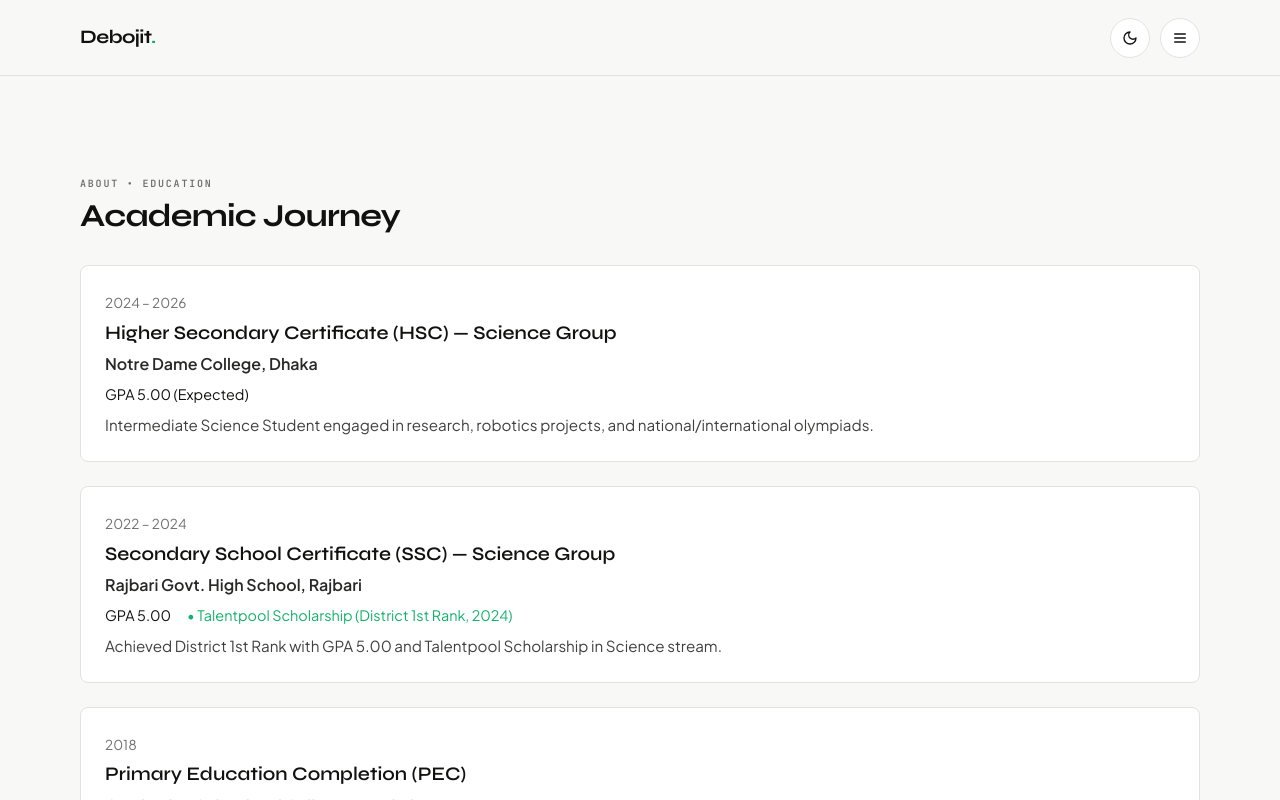
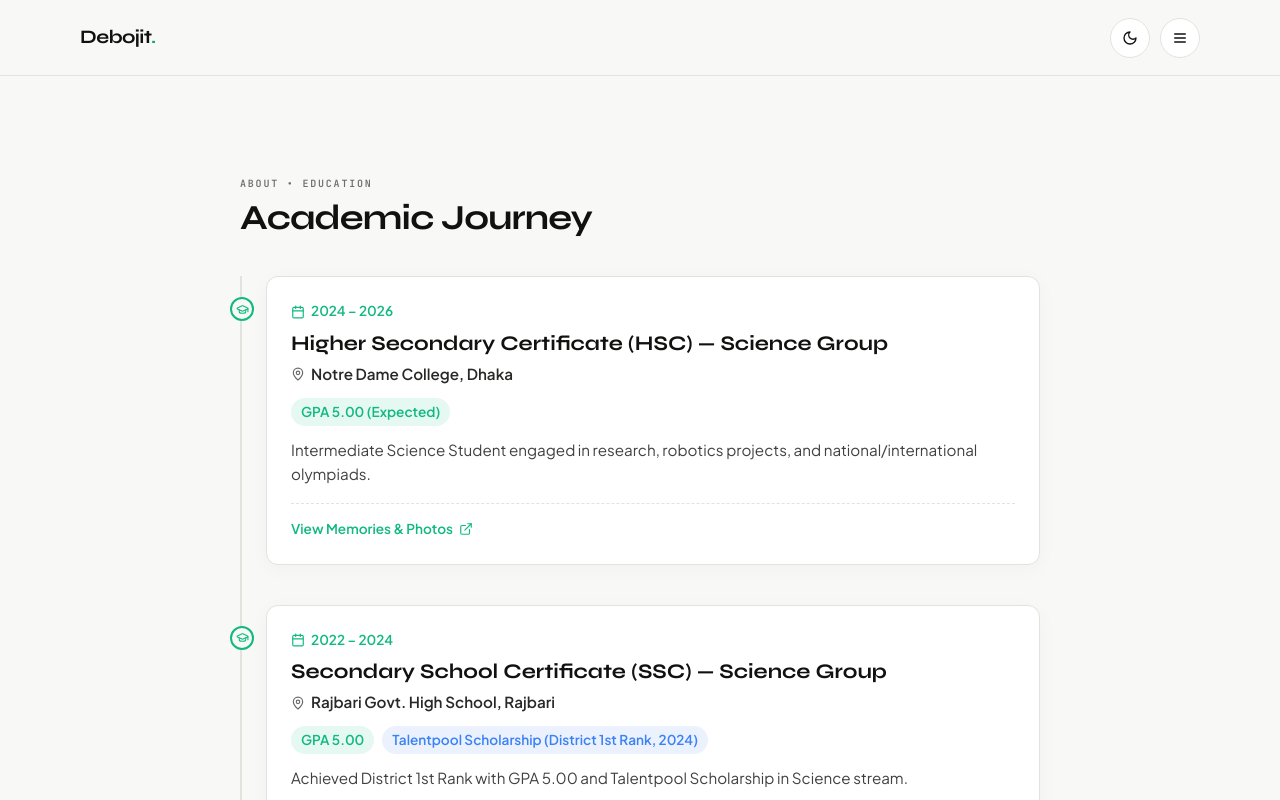
Before and after one commit to debojitsahajit09/my-portfolio, a Next.js app in the folder extracted/: page /about/education in a window 1280 px wide. Shown: the top 800 px of the page. Built offline with nearby package versions, Linux system fonts and the light colour scheme.

Commit message:
Update page.tsx

```diff
--- a/extracted/app/about/education/page.tsx
+++ b/extracted/app/about/education/page.tsx
@@ -1,30 +1,126 @@
+import Link from "next/link";
 import { site } from "@/data/site";
+import { GraduationCap, ExternalLink, Calendar, MapPin } from "lucide-react";
 
 export default function EducationPage() {
   return (
-    <main className="wrap section">
+    <main className="wrap section" style={{ maxWidth: "800px", margin: "0 auto" }}>
       <div className="eyebrow">ABOUT • EDUCATION</div>
-      <h1 className="title" style={{ fontSize: "2rem", marginBottom: "2rem" }}>Academic Journey</h1>
+      <h1 className="title" style={{ fontSize: "2.2rem", marginBottom: "2.5rem" }}>
+        Academic Journey
+      </h1>
 
-      <div style={{ display: "flex", flexDirection: "column", gap: "1.5rem" }}>
+      {/* Timeline Wrapper */}
+      <div
+        style={{
+          position: "relative",
+          paddingLeft: "24px",
+          borderLeft: "2px solid var(--line, #333)",
+          display: "flex",
+          flexDirection: "column",
+          gap: "2.5rem"
+        }}
+      >
         {site.education.map((item, idx) => (
           <div
             key={idx}
             style={{
+              position: "relative",
               padding: "1.5rem",
               border: "1px solid var(--line, #333)",
-              borderRadius: "8px",
-              background: "var(--card, transparent)"
+              borderRadius: "12px",
+              background: "var(--card, transparent)",
+              boxShadow: "0 4px 20px rgba(0,0,0,0.03)"
             }}
           >
-            <span style={{ fontSize: "0.85rem", opacity: 0.6 }}>{item.year}</span>
-            <h3 style={{ fontSize: "1.2rem", margin: "0.3rem 0" }}>{item.degree}</h3>
-            <p style={{ fontWeight: "bold", opacity: 0.9 }}>{item.place}</p>
-            <div style={{ display: "flex", gap: "1rem", margin: "0.5rem 0", fontSize: "0.9rem" }}>
-              <span>{item.gpa}</span>
-              {item.scholarship && <span style={{ color: "var(--accent, #3b82f6)" }}>• {item.scholarship}</span>}
+            {/* Timeline Dot Icon */}
+            <div
+              style={{
+                position: "absolute",
+                left: "-37px",
+                top: "20px",
+                width: "24px",
+                height: "24px",
+                borderRadius: "50%",
+                background: "var(--bg, #000)",
+                border: "2px solid #10b981",
+                display: "grid",
+                placeItems: "center",
+                color: "#10b981"
+              }}
+            >
+              <GraduationCap size={13} />
             </div>
-            <p style={{ fontSize: "0.95rem", opacity: 0.8, marginTop: "0.5rem" }}>{item.text}</p>
+
+            {/* Year Badge */}
+            <div style={{ display: "flex", alignItems: "center", gap: "6px", fontSize: "0.85rem", color: "#10b981", fontWeight: 600, marginBottom: "6px" }}>
+              <Calendar size={14} />
+              <span>{item.year}</span>
+            </div>
+
+            {/* Degree & Institution */}
+            <h3 style={{ fontSize: "1.3rem", fontWeight: 700, margin: "0 0 4px 0" }}>
+              {item.degree}
+            </h3>
+            <p style={{ display: "flex", alignItems: "center", gap: "6px", fontWeight: 600, opacity: 0.9, fontSize: "0.95rem", marginBottom: "12px" }}>
+              <MapPin size={14} style={{ opacity: 0.7 }} />
+              {item.place}
+            </p>
+
+            {/* Badges / Highlights */}
+            <div style={{ display: "flex", flexWrap: "wrap", gap: "8px", marginBottom: "12px" }}>
+              <span
+                style={{
+                  padding: "4px 10px",
+                  borderRadius: "20px",
+                  background: "rgba(16, 185, 129, 0.1)",
+                  color: "#10b981",
+                  fontSize: "0.85rem",
+                  fontWeight: 600
+                }}
+              >
+                {item.gpa}
+              </span>
+              {item.scholarship && (
+                <span
+                  style={{
+                    padding: "4px 10px",
+                    borderRadius: "20px",
+                    background: "rgba(59, 130, 246, 0.1)",
+                    color: "#3b82f6",
+                    fontSize: "0.85rem",
+                    fontWeight: 600
+                  }}
+                >
+                  {item.scholarship}
+                </span>
+              )}
+            </div>
+
+            {/* Description */}
+            <p style={{ fontSize: "0.95rem", opacity: 0.8, lineHeight: 1.6, marginBottom: "16px" }}>
+              {item.text}
+            </p>
+
+            {/* Direct Gallery Link Button */}
+            <div style={{ borderTop: "1px dashed var(--line, #333)", paddingTop: "12px" }}>
+              <Link
+                href="/gallery?category=academic"
+                style={{
+                  display: "inline-flex",
+                  alignItems: "center",
+                  gap: "6px",
+                  fontSize: "0.85rem",
+                  fontWeight: 600,
+                  color: "#10b981",
+                  textDecoration: "none"
+                }}
+              >
+                <span>View Memories & Photos</span>
+                <ExternalLink size={14} />
+              </Link>
+            </div>
+
           </div>
         ))}
       </div>
```
